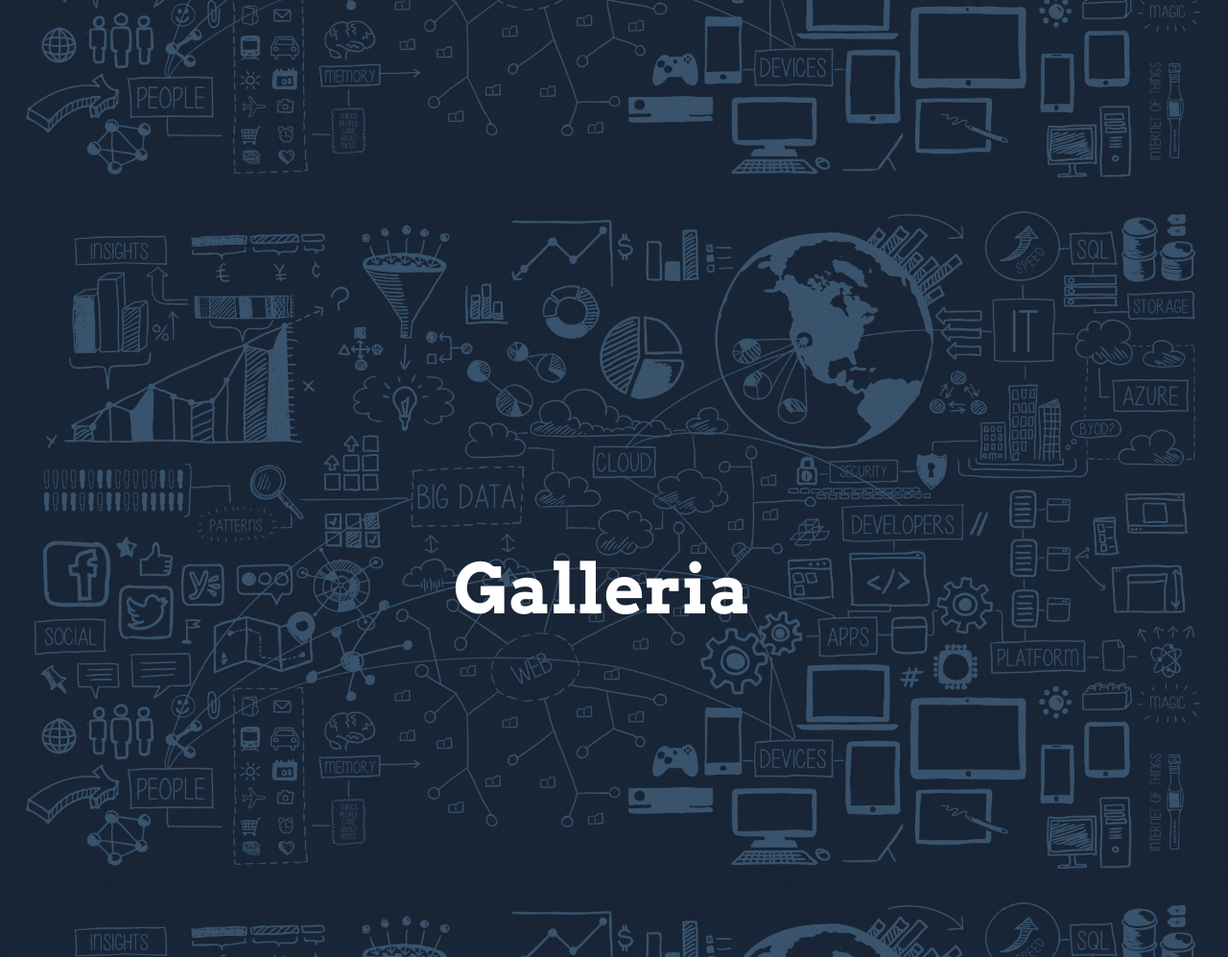
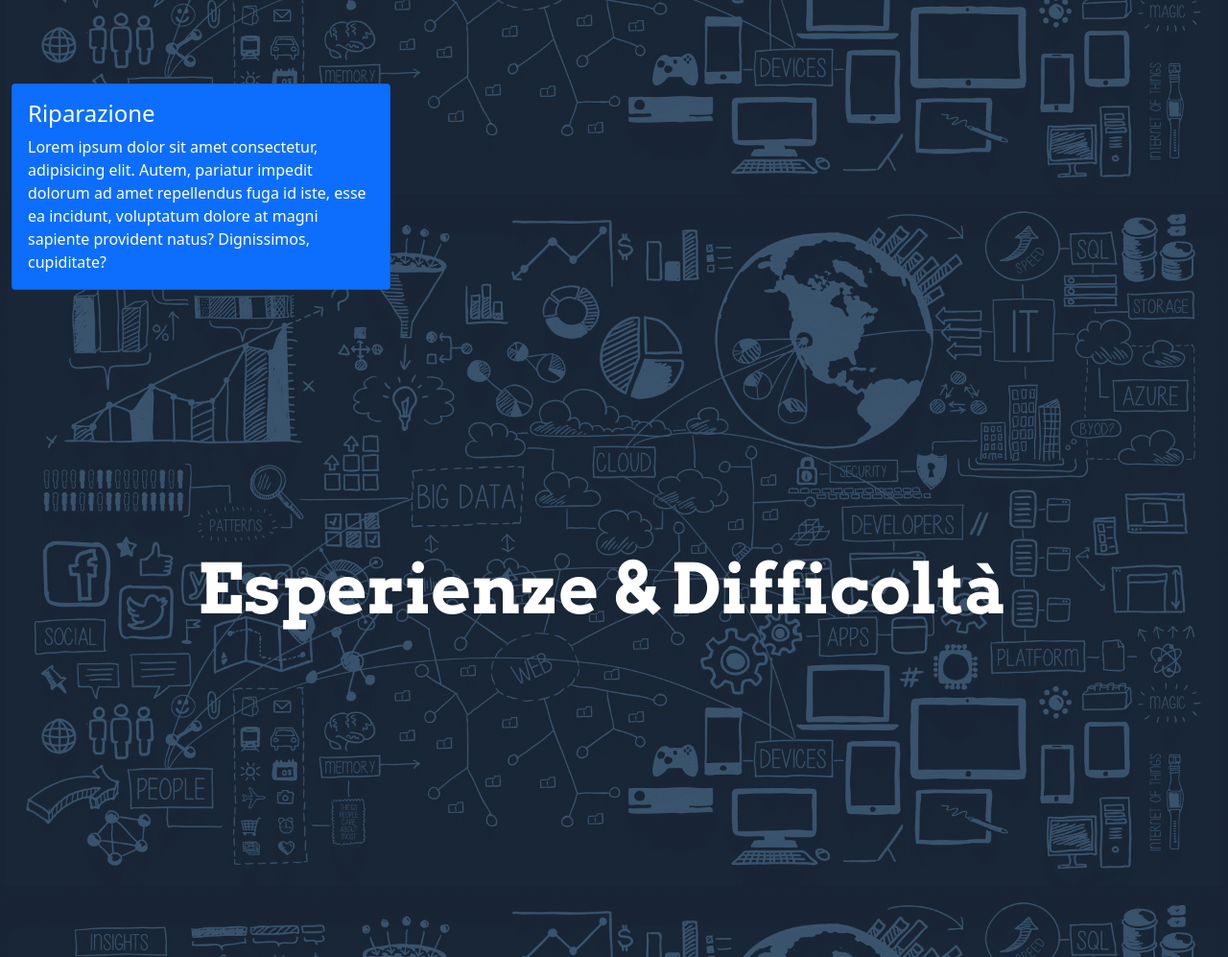
Before and after one commit to MatteoSeimandi/PCTO, a plain HTML site: page index.html in a window 1280 px wide. Shown: the part 2677-3674 px from the top of the page at 96% size. Drawn offline with nearby package versions, Linux system fonts and the light colour scheme; a web font is replaced by a local one.

Commit message:
prototipo card

```diff
--- a/index.html
+++ b/index.html
@@ -144,22 +144,21 @@
 				</div>
 			</div>
 			<div class="row">
-				<!--Cards sulle attività che ho fatto-->
-			</div>
-		</div>
-
-		<!-- Galleria -->
-
-		<div class="row vh-100">
-			<div class="row">
 				<div class="col">
-					<h2 class="display-2 myTitle text-center text-white mt-5">
-						Galleria
-					</h2>
+					<div class="card text-white bg-primary">
+						<div class="card-body">
+							<h4 class="card-title">
+								Riparazione
+							</h4>
+							<!-- Qui ci sarà l'immagine -->
+							<p class="card-text">
+								Lorem ipsum dolor sit amet consectetur, adipisicing elit. Autem, pariatur impedit dolorum ad amet repellendus fuga id iste, esse ea incidunt, voluptatum dolore at magni sapiente provident natus? Dignissimos, cupiditate?
+							</p>
+						</div>
+					</div>
 				</div>
-			</div>
-			<div class="row">
-				<!--Contenuto-->
+				<div class="col"></div>
+				<div class="col"></div>
 			</div>
 		</div>
 
```
